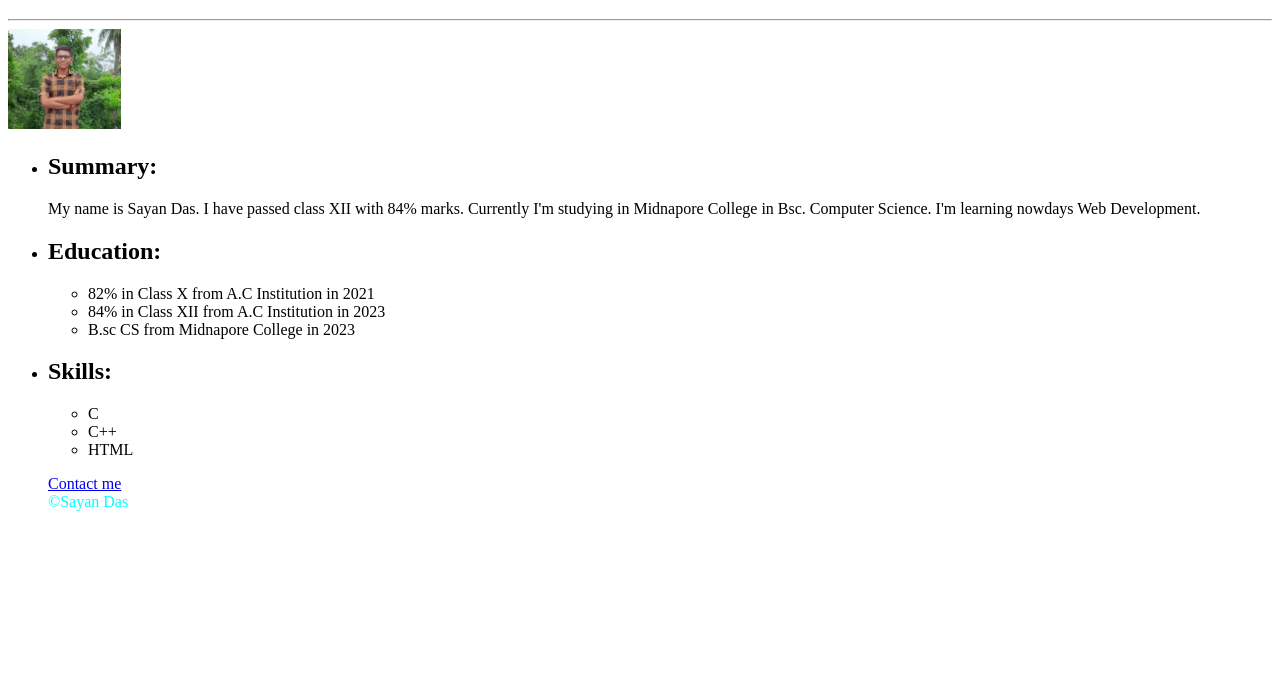
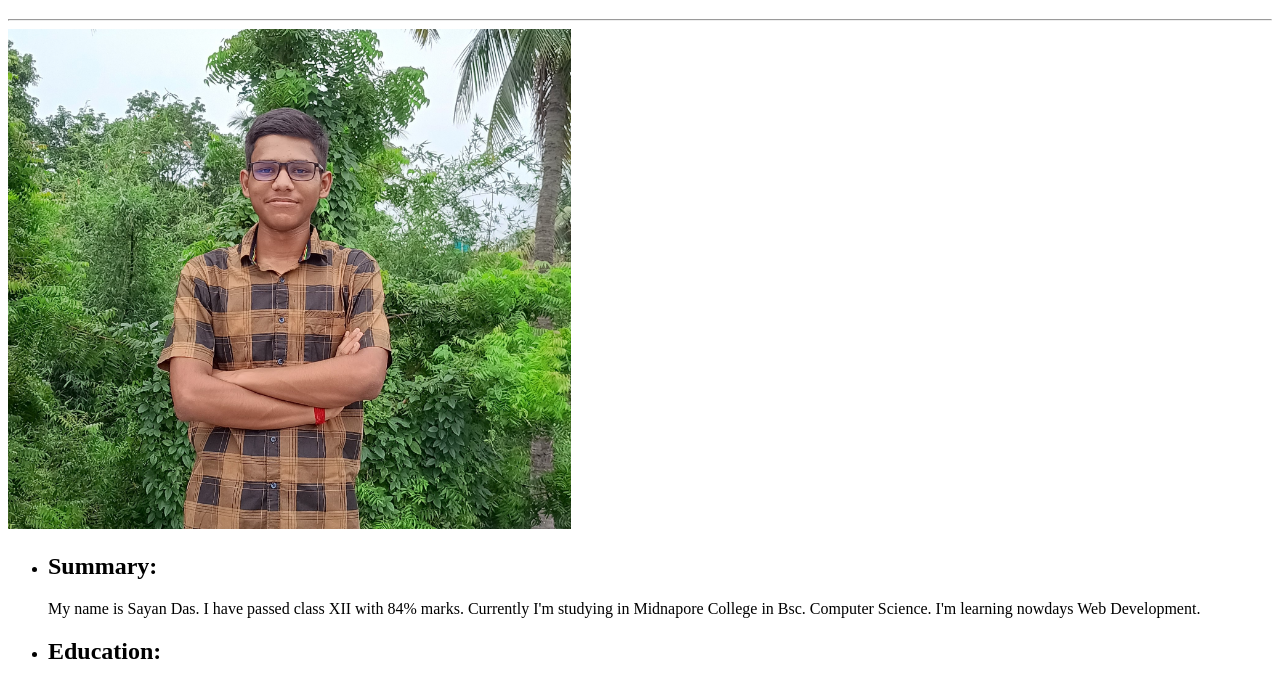
Before and after one commit to Sayan7n/my-resume.github.io, a plain HTML site: page index.html in a window 1280 px wide. Shown: the part 61-743 px from the top of the page. Drawn offline with Linux system fonts and the light colour scheme.

Commit message:
Update index.html

```diff
--- a/index.html
+++ b/index.html
@@ -7,7 +7,7 @@
 </head>
 <body>
    <U> <h1 >Sayan Das</h1> <hr></U>
-    <img src="sayan.jpg" height="100" alt="">
+    <img src="sayan.jpg" height="500" alt="">
     <ul><li>
     <P><h2>Summary:</h2>My name is Sayan Das. I have passed class XII with 84% marks. Currently I'm studying in Midnapore College in Bsc. Computer Science.
     I'm learning nowdays Web Development.</P></li>
```
